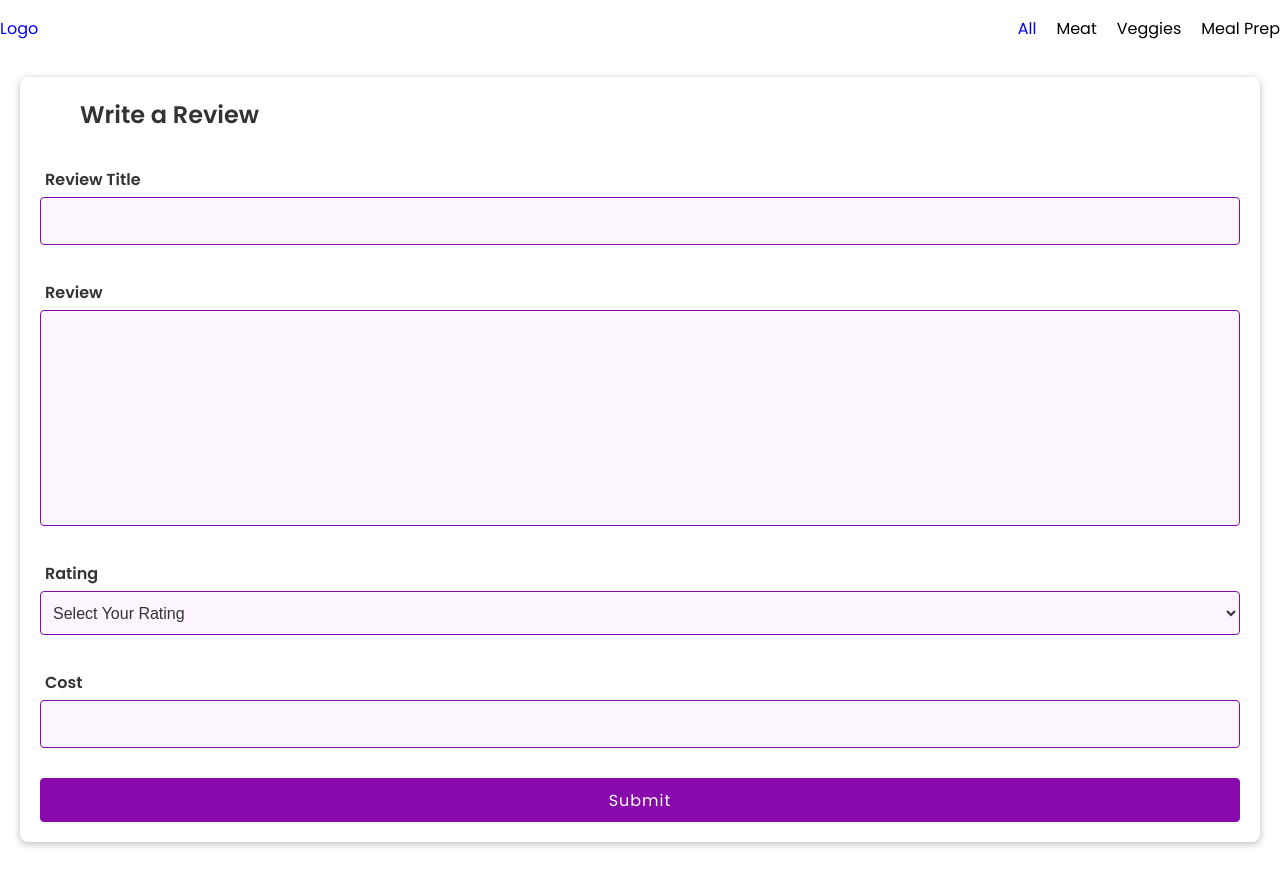
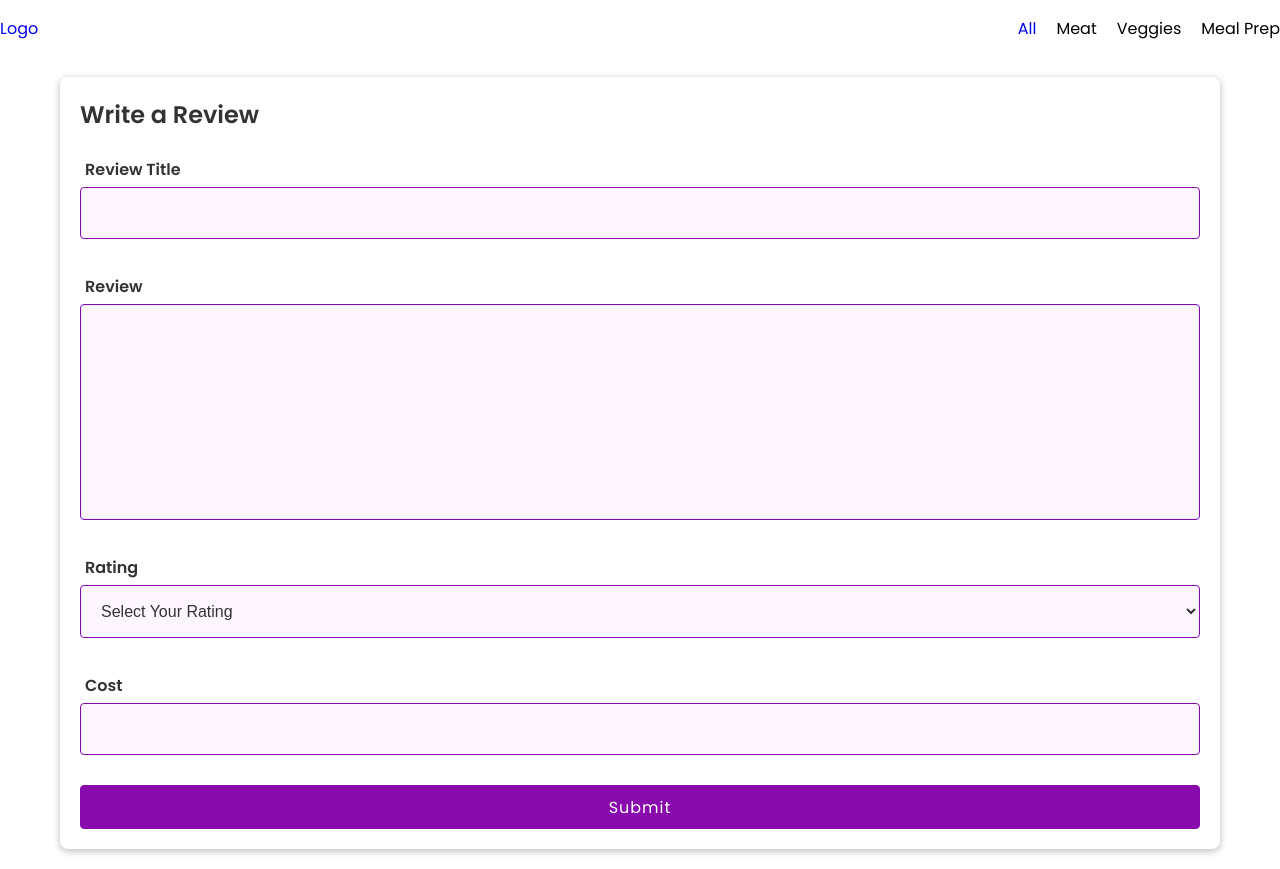
Before and after one commit to kellyborn/subscription-box-reviews-frontend, an Angular app: page /write-reviews in a window 1280 px wide. Built offline with nearby package versions, Linux system fonts and the light colour scheme.

Commit message:
review styling

```diff
--- a/src/app/review/review.component.css
+++ b/src/app/review/review.component.css
@@ -21,9 +21,9 @@ input {
     border: 1px solid #880AAC;
     border-radius: 4px;
     margin-bottom: 30px;
-    height: 44px;
     font-size: 1rem;
     color: #323333;
+    padding: 16px;
 }
 
 input:focus{
@@ -51,17 +51,20 @@ select{
     padding:8px;
     font-size: 1rem;
     color: #323333;
-    height: 44px;
     margin-bottom: 30px;
     border-radius:4px;
     background: #FDF5FF;
     outline:none;
     border: 1px solid #880AAC;
+    padding: 16px;
 }
 
 @media only screen and (min-width: 768px){
 
-
+.left {
+    margin: unset;
+    padding-bottom: 20px;
+}
 
 
 
--- a/src/app/review/review.component.html
+++ b/src/app/review/review.component.html
@@ -1,5 +1,6 @@
+<div class="container">
     <form #addForm="ngForm" (ngSubmit)="addReview(addForm)">
-    <h2 class="review-heading">Write a Review</h2>
+        <h2 class="review-heading left">Write a Review</h2>
         <label class="bold-heading label" for="review_title">Review Title</label>
         <input type="text" name="review_title" id="review_title" ngModel />
         <label class="bold-heading label" for="review">Review</label>
@@ -18,3 +19,4 @@
         <input type="text" name="user_cost" id="user_cost" ngModel />
         <button>Submit</button>
     </form>
+</div>
```
Lines whose indentation alone changed are shown as unchanged.
